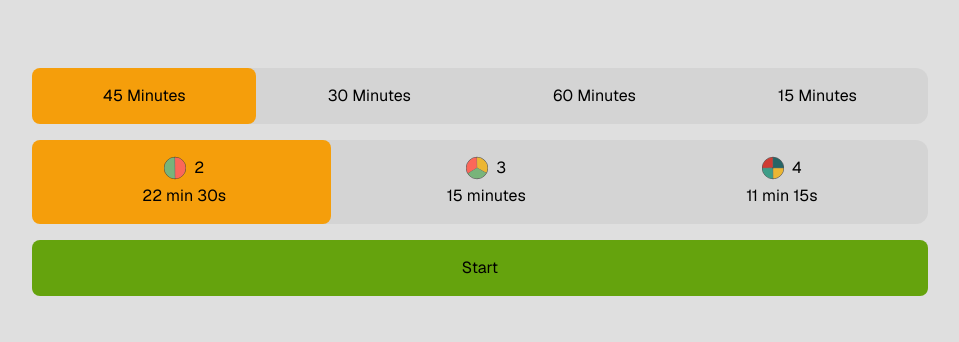
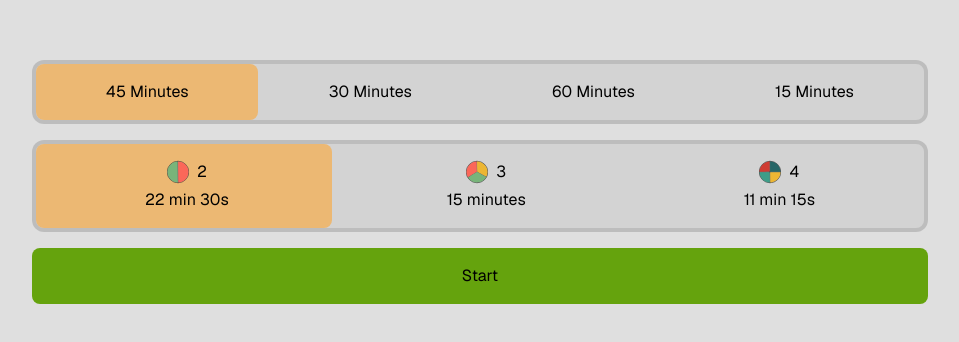
Before and after one commit to rodrigos1233/time-control, a Next.js app: page / in a window 1280 px wide. Shown: the part 218-560 px from the top of the page, without its empty margins (160-1119 px from the left). Built offline with nearby package versions, Linux system fonts and the light colour scheme.

Commit message:
restore colours

```diff
--- a/src/app/components/selector/selector.tsx
+++ b/src/app/components/selector/selector.tsx
@@ -39,7 +39,7 @@ export default function Selector({selectedIndex, setSelectedIndex, options}: sel
 
 
     return (
-        <div className="flex bg-black/[.05] rounded-xl relative border-4border-black/[.10] w-full">
+        <div className="flex bg-black/[.05] rounded-xl relative border-4 border-black/[.10] w-full">
             <div
                 className="z-10 absolute bg-selectorSelectedBackground rounded-lg transition-all"
                 style={
--- a/src/app/globals.css
+++ b/src/app/globals.css
@@ -5,8 +5,8 @@
 :root {
   --background: #dfdfdf;
   --foreground: #000000;
-  --selectorSelectedBackground: #f59e0b;
-  --selectorHoverBackground: #fde68a;
+  --selectorSelectedBackground: #ecb873;
+  --selectorHoverBackground: rgba(255, 236, 173, 0.53);
 }
 
 @media (prefers-color-scheme: dark) {
```
